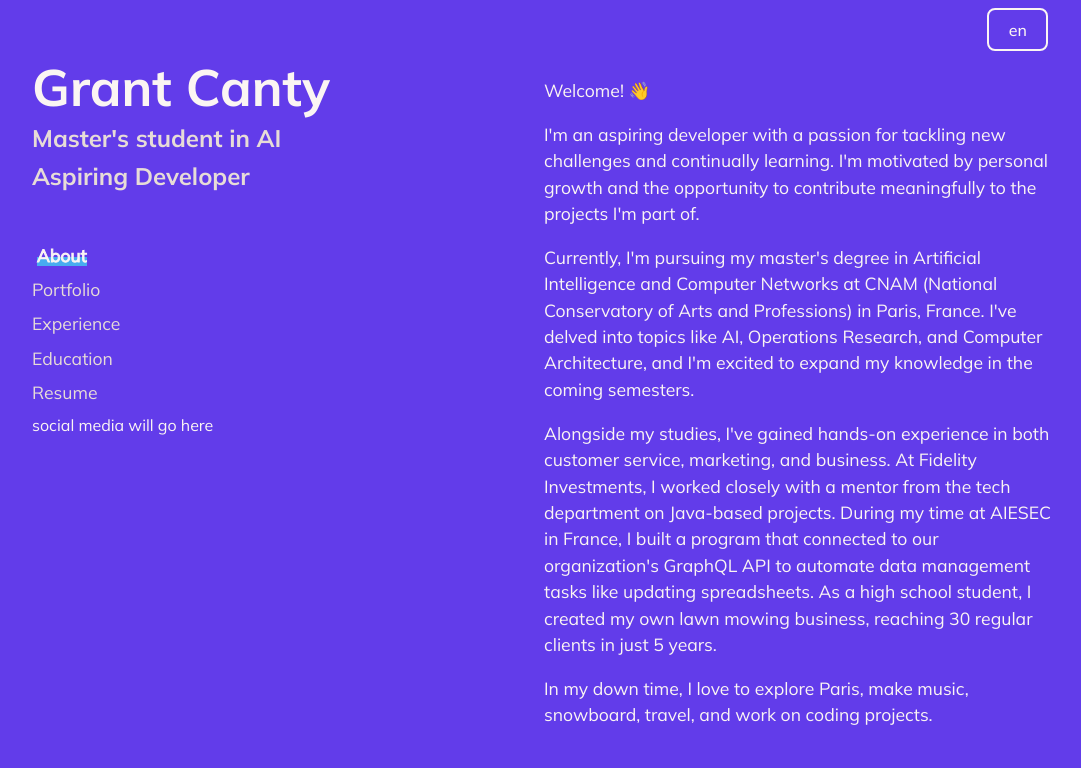
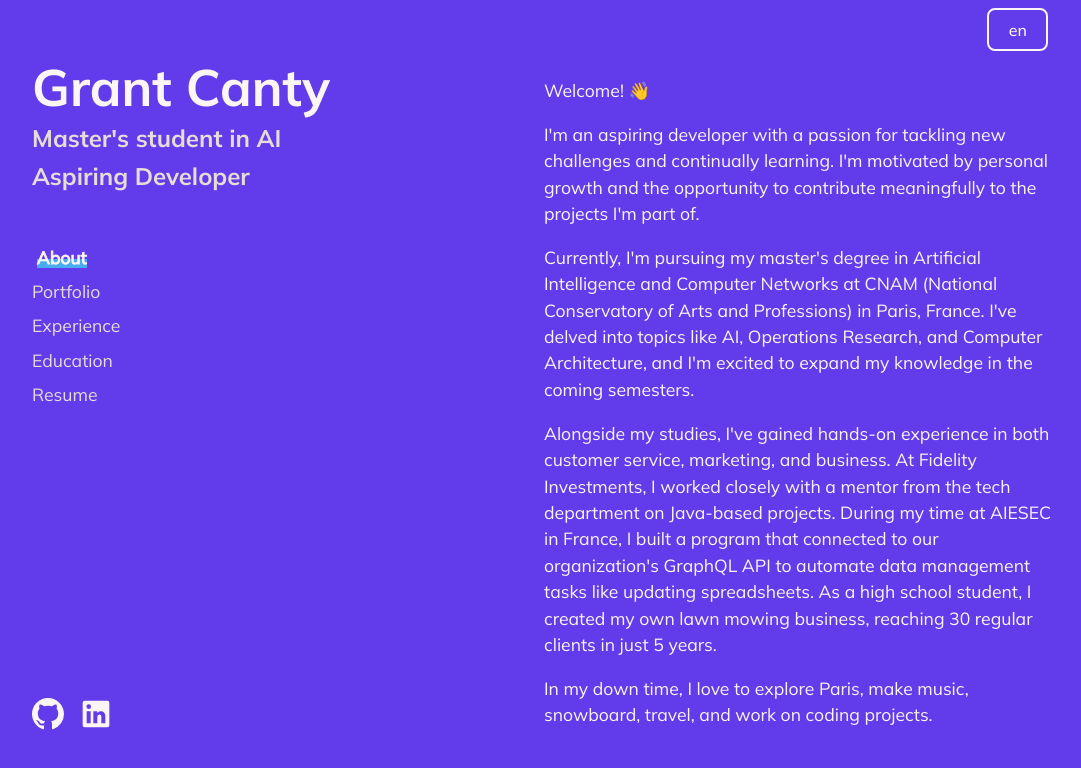
Before and after one commit to GrantCanty/portfolio, a React (Vite) app: page / in a window 1280 px wide. Shown: the top 768 px of the page, without its empty margins (96-1177 px from the left). Built offline with nearby package versions, Linux system fonts and the light colour scheme.

Commit message:
added social media section at bottom of page. slight formatting changes

```diff
--- /dev/null
+++ b/src/assets/social.tsx
@@ -0,0 +1,24 @@
+import { ReactElement } from 'react'
+import '../styles/social.css'
+import { Link } from 'react-router-dom'
+
+const Social: React.FC = (): ReactElement => {
+    return(
+        <div className='social-media'>
+            <ul className='social-media-list'>
+                <li>
+                    <Link to='https://github.com/GrantCanty'>
+                        <svg xmlns="http://www.w3.org/2000/svg" viewBox="0 0 16 16" fill="currentColor" className="small" aria-hidden="true"><path d="M8 0C3.58 0 0 3.58 0 8c0 3.54 2.29 6.53 5.47 7.59.4.07.55-.17.55-.38 0-.19-.01-.82-.01-1.49-2.01.37-2.53-.49-2.69-.94-.09-.23-.48-.94-.82-1.13-.28-.15-.68-.52-.01-.53.63-.01 1.08.58 1.23.82.72 1.21 1.87.87 2.33.66.07-.52.28-.87.51-1.07-1.78-.2-3.64-.89-3.64-3.95 0-.87.31-1.59.82-2.15-.08-.2-.36-1.02.08-2.12 0 0 .67-.21 2.2.82.64-.18 1.32-.27 2-.27.68 0 1.36.09 2 .27 1.53-1.04 2.2-.82 2.2-.82.44 1.1.16 1.92.08 2.12.51.56.82 1.27.82 2.15 0 3.07-1.87 3.75-3.65 3.95.29.25.54.73.54 1.48 0 1.07-.01 1.93-.01 2.2 0 .21.15.46.55.38A8.013 8.013 0 0016 8c0-4.42-3.58-8-8-8z"></path></svg>
+                    </Link>
+                </li>
+                <li>
+                    <Link to='https://www.linkedin.com/in/grant-canty/'>
+                        <svg xmlns="http://www.w3.org/2000/svg" viewBox="0 0 24 24" fill="currentColor" className="small" aria-hidden="true"><path d="M20.5 2h-17A1.5 1.5 0 002 3.5v17A1.5 1.5 0 003.5 22h17a1.5 1.5 0 001.5-1.5v-17A1.5 1.5 0 0020.5 2zM8 19H5v-9h3zM6.5 8.25A1.75 1.75 0 118.3 6.5a1.78 1.78 0 01-1.8 1.75zM19 19h-3v-4.74c0-1.42-.6-1.93-1.38-1.93A1.74 1.74 0 0013 14.19a.66.66 0 000 .14V19h-3v-9h2.9v1.3a3.11 3.11 0 012.7-1.4c1.55 0 3.36.86 3.36 3.66z"></path></svg>
+                    </Link>
+                </li>
+            </ul>
+        </div>
+    )
+}
+
+export default Social
--- a/src/pages/home.tsx
+++ b/src/pages/home.tsx
@@ -6,6 +6,7 @@
 import Resume from '../assets/resume'
 import Experience from '../assets/experience'
 import Education from '../assets/education'
+import Social from '../assets/social'
 import '../styles/home.css';
 import '../styles/section.css';
 
@@ -73,11 +74,9 @@
                     <div className='squeeze-side'>
                         <div className="container">
                             <header className="card-left">
-                                <div>
-                                    <Me lang={lang} />
-                                    <Navigation lang={lang} activeStates={activeStates}/>
-                                    <div>social media will go here</div>
-                                </div>
+                                <Me lang={lang} />
+                                <Navigation lang={lang} activeStates={activeStates}/>
+                                <Social />
                             </header>
                             <main className="card-right" ref={rightRef}>
                                 <div className="section" ref={(el) => (sectionRefs.current[0] = el!)}>
--- a/src/styles/index.css
+++ b/src/styles/index.css
@@ -51,3 +51,8 @@
 h2, h3 {
 	margin-bottom: .125rem;
 }
+
+a {
+	color: inherit;
+	text-decoration: none;
+}
--- a/src/styles/navigation.css
+++ b/src/styles/navigation.css
@@ -1,5 +1,6 @@
 nav.nav {
     margin-top: 3rem;
+    flex-grow: 1;
 }
 
 ul.nav-list {
--- a/src/styles/showcase.css
+++ b/src/styles/showcase.css
@@ -9,10 +9,13 @@
     text-decoration: none;
 }
 
+a.showcase-item {
+    cursor: pointer;
+}
+
 .showcase-item:hover {
     background-color: rgba(255,255,255,.15);
     transition: .12s;
-    cursor: pointer;
 }
 
 .professional-years {
--- /dev/null
+++ b/src/styles/social.css
@@ -0,0 +1,26 @@
+.social-media {
+	margin-bottom: 3rem;
+}
+
+.social-media-list {
+    display: flex;
+    flex-direction: row;
+    text-decoration: none;
+    list-style: none;
+    padding: 0;
+    text-align: center;
+}
+
+.social-media-list li {
+    padding-right: 1rem;
+    text-align: center;
+}
+
+.social-media-list a li {
+    color: white;
+}
+
+.small {
+    height: 2rem;
+    width: 2rem;
+}
```
